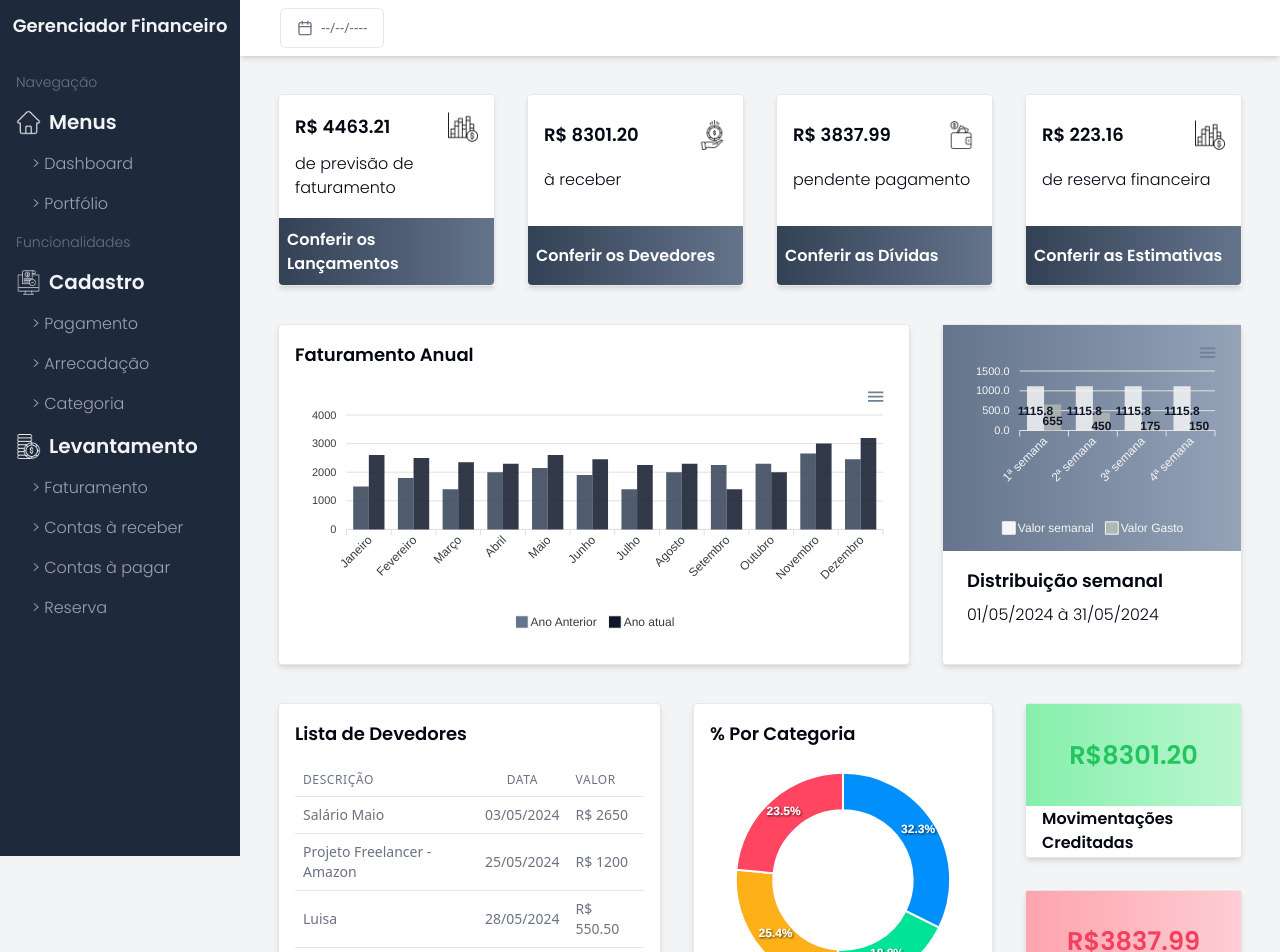
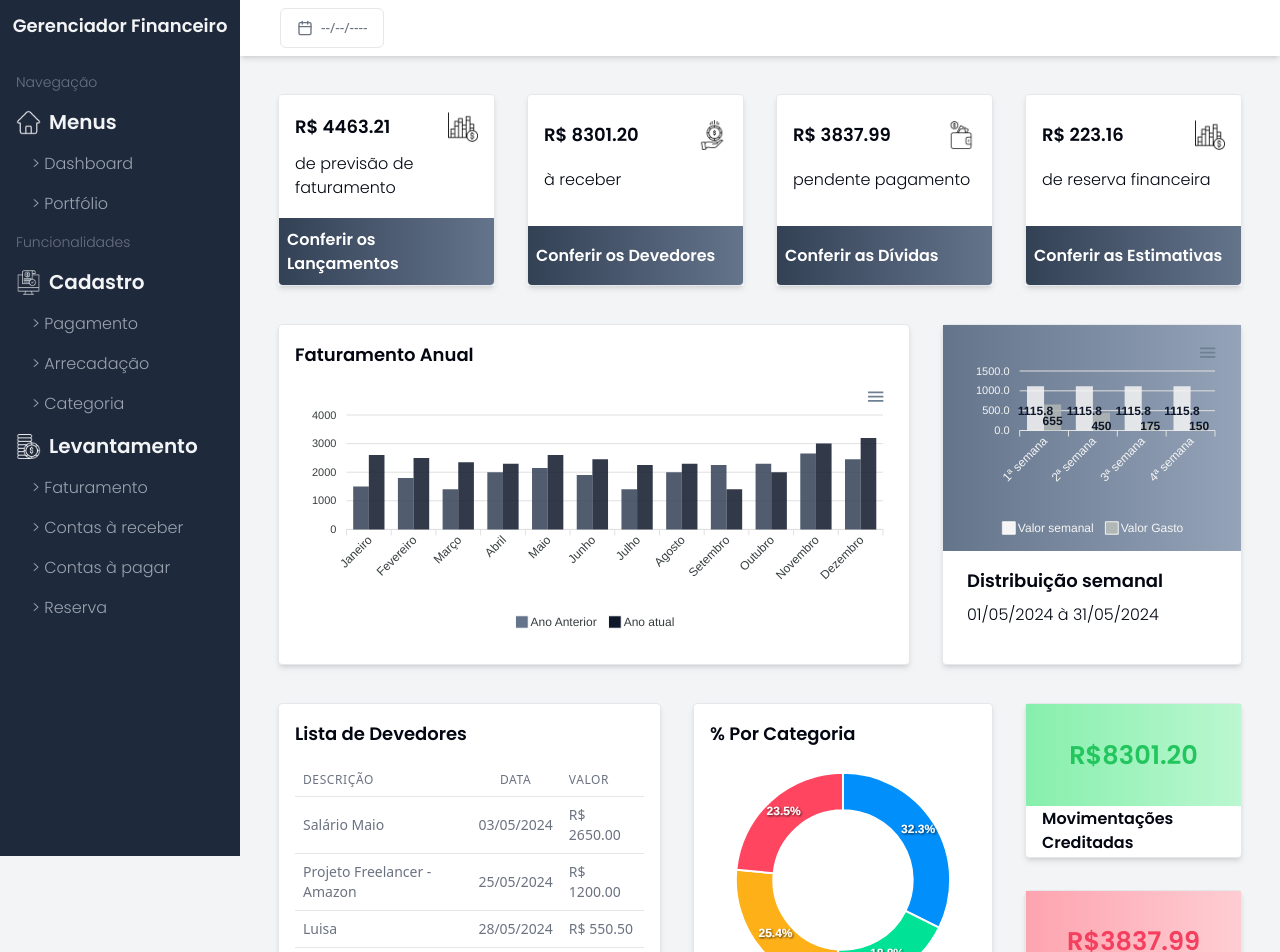
Before and after one commit to taynanhott/financial-manager, a Next.js app: page /gerenciar/dashboard in a window 1280 px wide. Shown: the top 952 px of the page. Built offline with nearby package versions, Linux system fonts and the light colour scheme.

Commit message:
Adjustment of value presentation

```diff
--- a/src/components/Resources/Table/index.tsx
+++ b/src/components/Resources/Table/index.tsx
@@ -64,7 +64,7 @@ export function ListDash({ className, context, variant }: Props) {
                                         </td>
                                     )}
                                     {element.value && (
-                                        <td className="p-2 text-sm text-left">R$ {element.value}</td>
+                                        <td className="p-2 text-sm text-left">R$ {Number(element.value).toFixed(2)}</td>
                                     )}
                                 </motion.tr>
                             ))
@@ -136,7 +136,7 @@ export function TableListAction({ className, context, variant }: Props) {
                                         </td>
                                     )}
                                     {element.value && (
-                                        <td className="p-2 text-sm text-left">R$ {element.value}</td>
+                                        <td className="p-2 text-sm text-left">R$ {Number(element.value).toFixed(2)}</td>
                                     )}
                                 </motion.tr>
                             ))
```
